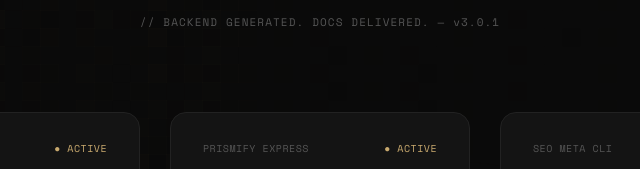
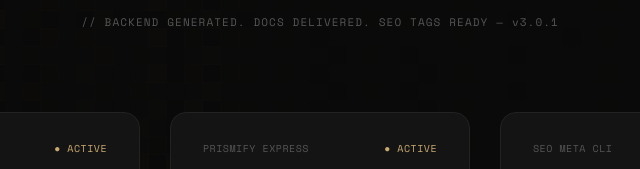
Before and after one commit to sidhxntt/Dev-Tools, a plain HTML site: page docs/index.html in a window 1280 px wide. Shown: the part 332-501 px from the top of the page, 320-960 px from the left. Drawn offline with nearby package versions, Linux system fonts and the light colour scheme; animation ran at ten frames a second.

Commit message:
docs(docs): update documentation

```diff
--- a/docs/index.html
+++ b/docs/index.html
@@ -3,7 +3,7 @@
   <head>
     <meta charset="UTF-8" />
     <meta name="viewport" content="width=device-width, initial-scale=1.0" />
-    <title>Sovereign_Mindset.sys</title>
+    <title>Dev_Tools.sys</title>
     <link rel="stylesheet" href="styles.css" />
   </head>
   <body>
@@ -15,7 +15,7 @@
       <div class="system-tag">SYSTEM ONLINE</div>
       <h1 class="glitch" data-text="Sovereign">Dev</h1>
       <h1><span class="accent">_Tools.sys</span></h1>
-      <p class="hero-sub">// BACKEND GENERATED. DOCS DELIVERED. — v3.0.1</p>
+      <p class="hero-sub">// BACKEND GENERATED. DOCS DELIVERED. SEO TAGS READY — v3.0.1</p>
       <div class="flex">
         <div class="init-card fade-in">
           <div class="card-header">
```
